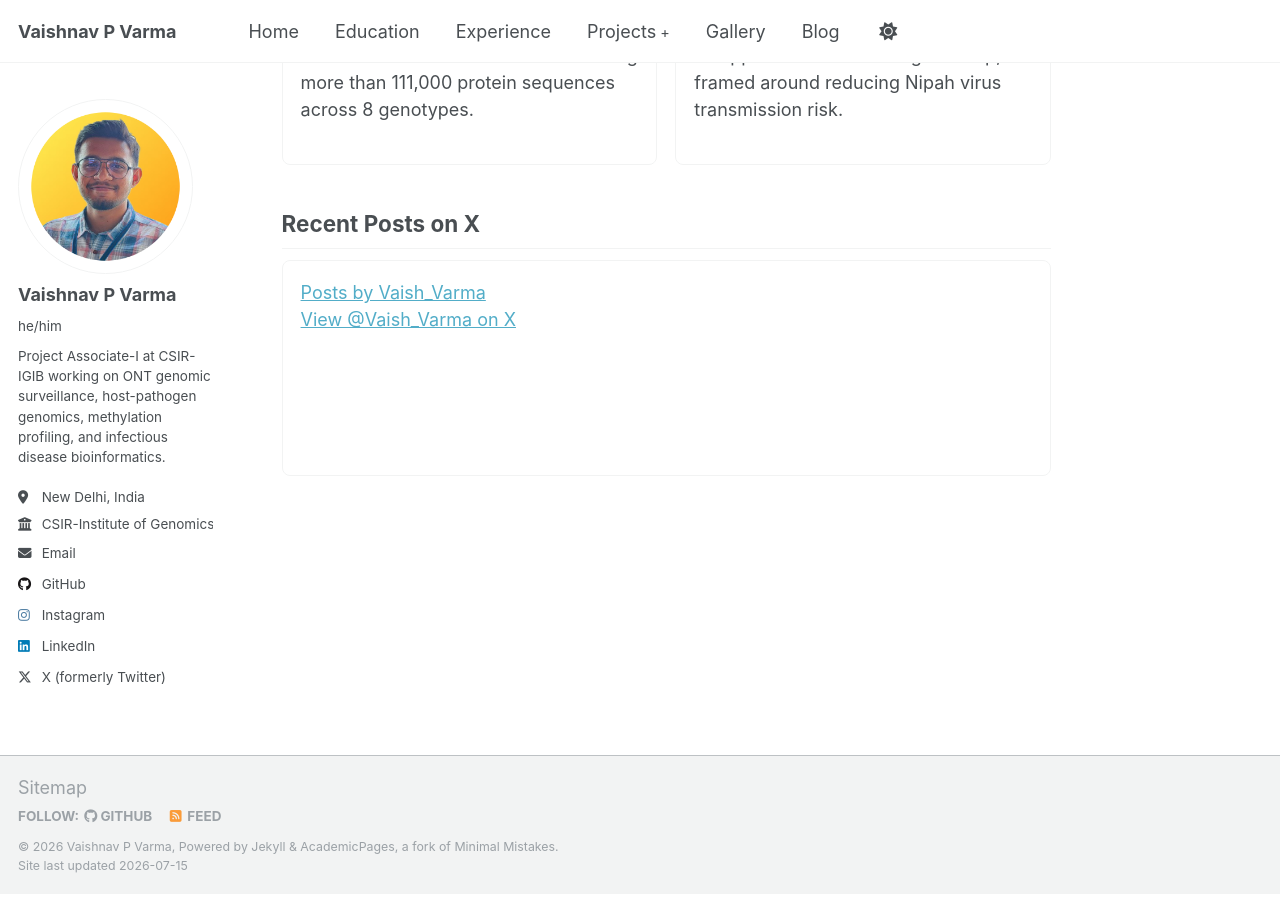
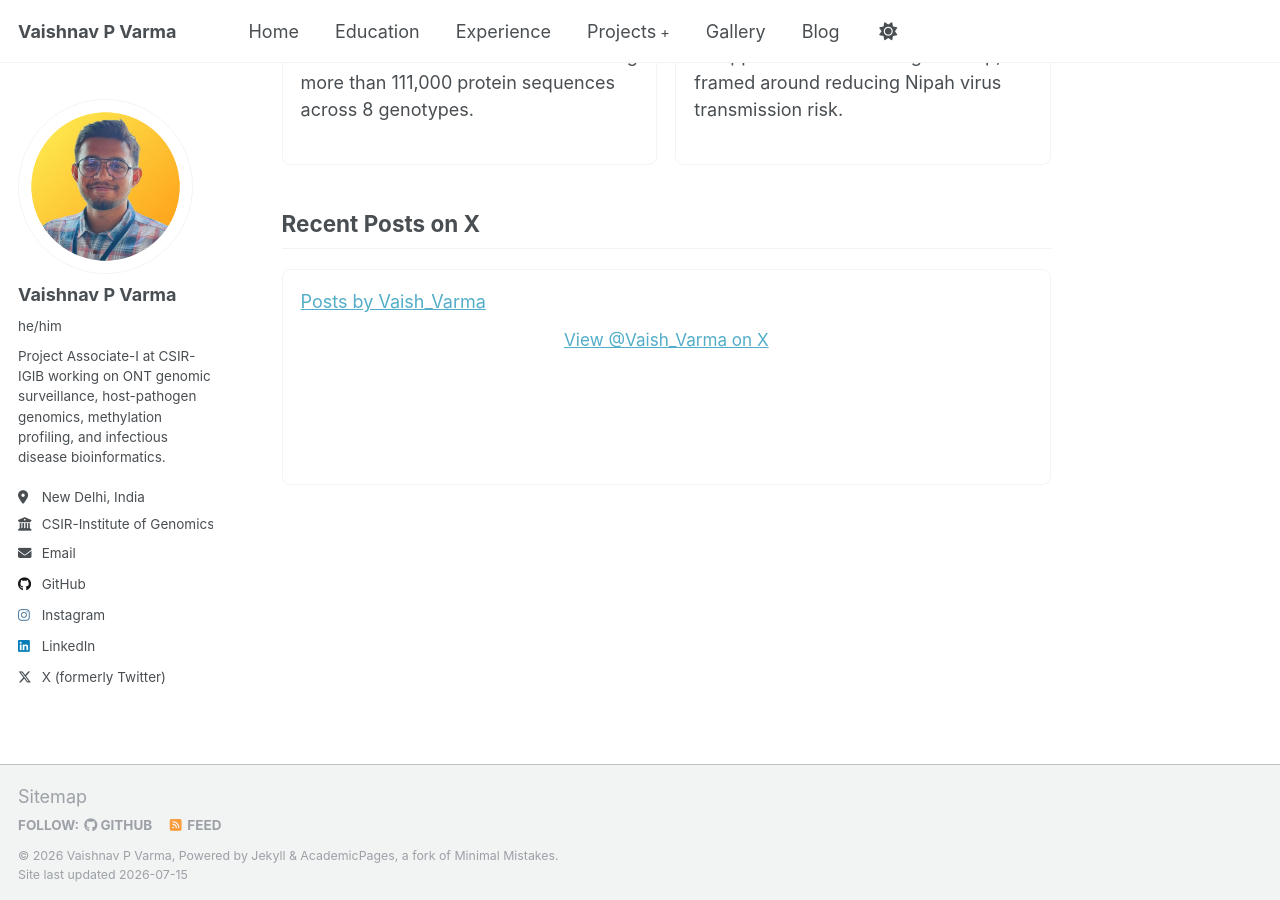
Before and after one commit to vaishnavpvarma/vaishnavpvarma.github.io, a Jekyll site: the page built from _pages/about.md, in a window 1280 px wide and 900 px high, scrolled down 968 px. Built offline with Jekyll 4.4.1, drawn with Linux system fonts in a browser that asks for light colours; a script that is not in the unit is left out; comment, search, counter and statistics services are not loaded.

Commit message:
Enhance Twitter embed styling on about page
Updated the styling of the Twitter embed and fallback message.

```diff
--- a/_pages/about.md
+++ b/_pages/about.md
@@ -45,7 +45,7 @@ redirect_from:
 
 <section class="cv-section">
   <h2>Recent Posts on X</h2>
-  <div class="x-embed">
+  <div class="x-embed" style="margin: 20px 0;">
     <a class="twitter-timeline"
        href="https://x.com/Vaish_Varma"
        data-height="520"
@@ -56,7 +56,7 @@ redirect_from:
     </a>
     <script async src="https://platform.x.com/widgets.js" charset="utf-8"></script>
 
-    <p class="x-fallback">
+    <p class="x-fallback" style="text-align: center; font-size: 0.95rem; margin-top: 12px;">
       <a href="https://x.com/Vaish_Varma" target="_blank" rel="noopener noreferrer">
         View @Vaish_Varma on X
       </a>
```
